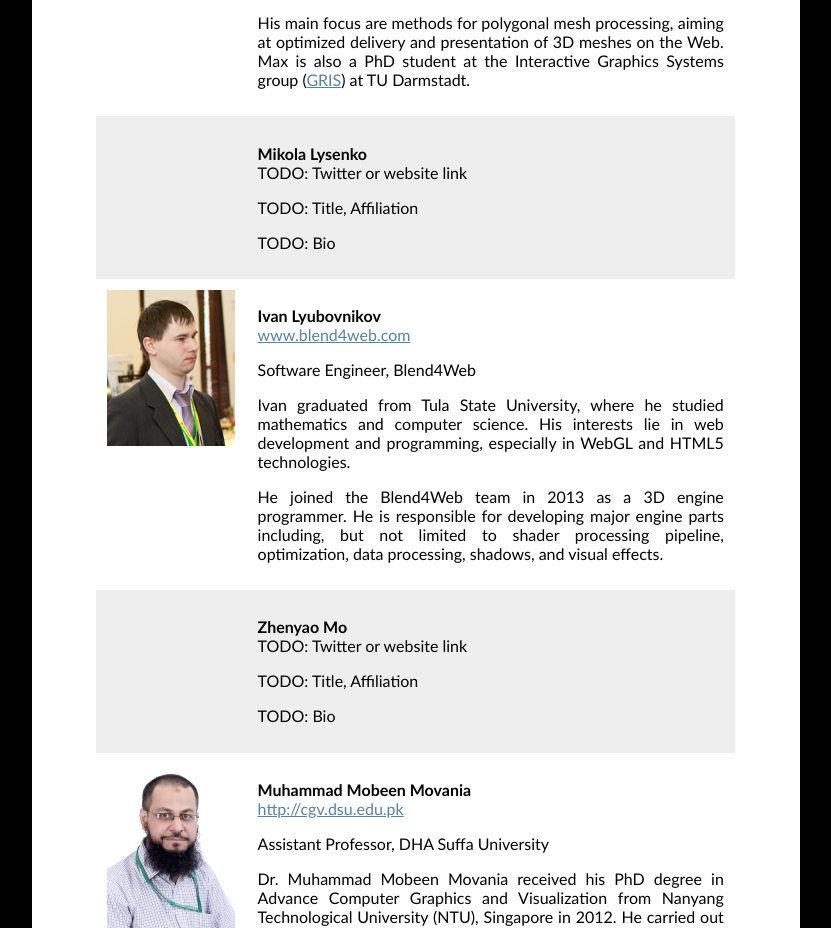
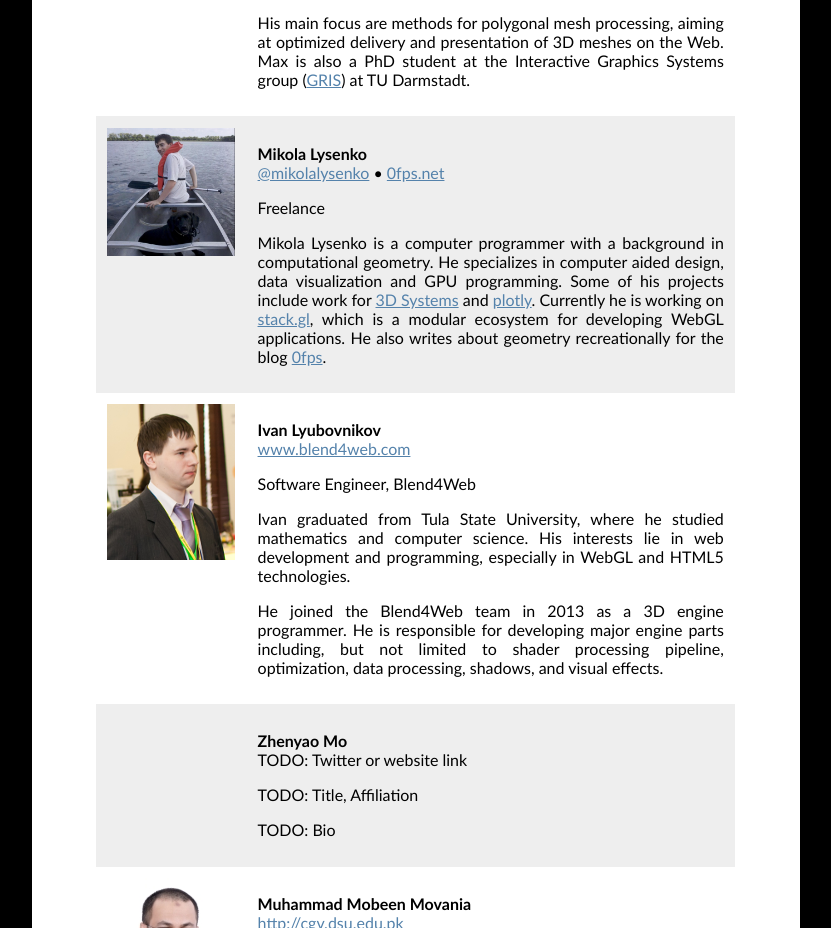
Before and after one commit to WebGLInsights/WebGLInsights.github.io, a plain HTML site: page contributors.html in a window 1280 px wide. Shown: the part 6404-7332 px from the top of the page, without its empty margins (224-1055 px from the left). Drawn offline with Linux system fonts and the light colour scheme.

Commit message:
added bio for Mikola

```diff
--- a/contributors.html
+++ b/contributors.html
@@ -573,17 +573,17 @@ Max is also a PhD student at the Interactive Graphics Systems group (<a href="ht
 <!-- ====================================================================== -->
 
 <tr id="MikolaLysenko">
-<td valign="top"><img src="contributors/MikolaLysenko.png" width="128" alt="" /></td>
+<td valign="top"><img src="contributors/MikolaLysenko.jpeg" width="128" alt="" /></td>
 <td>
 <p>
 <span style='font-weight:bold;'>Mikola Lysenko</span><br />
-TODO: Twitter or website link
+<a href="http://twitter.com/mikolalysenko" target="_blank">@mikolalysenko</a>&nbsp;&bullet;&nbsp;<a href="http://0fps.net" target="_blank">0fps.net</a>
 </p>
 <p>
-TODO: Title, Affiliation
+Freelance
 </p>
 <p>
-TODO: Bio
+Mikola Lysenko is a computer programmer with a background in computational geometry.  He specializes in computer aided design, data visualization and GPU programming.  Some of his projects include work for <a href="http://www.3dsystems.com/">3D Systems</a> and <a href="http://plot.ly">plotly</a>.  Currently he is working on <a href="http://stack.gl">stack.gl</a>, which is a modular ecosystem for developing WebGL applications.  He also writes about geometry recreationally for the blog <a href="http://0fps.net">0fps</a>.
 </p>
 </td>
 </tr>
```
Also changed, not shown: contributors/MikolaLysenko.jpeg (added).
